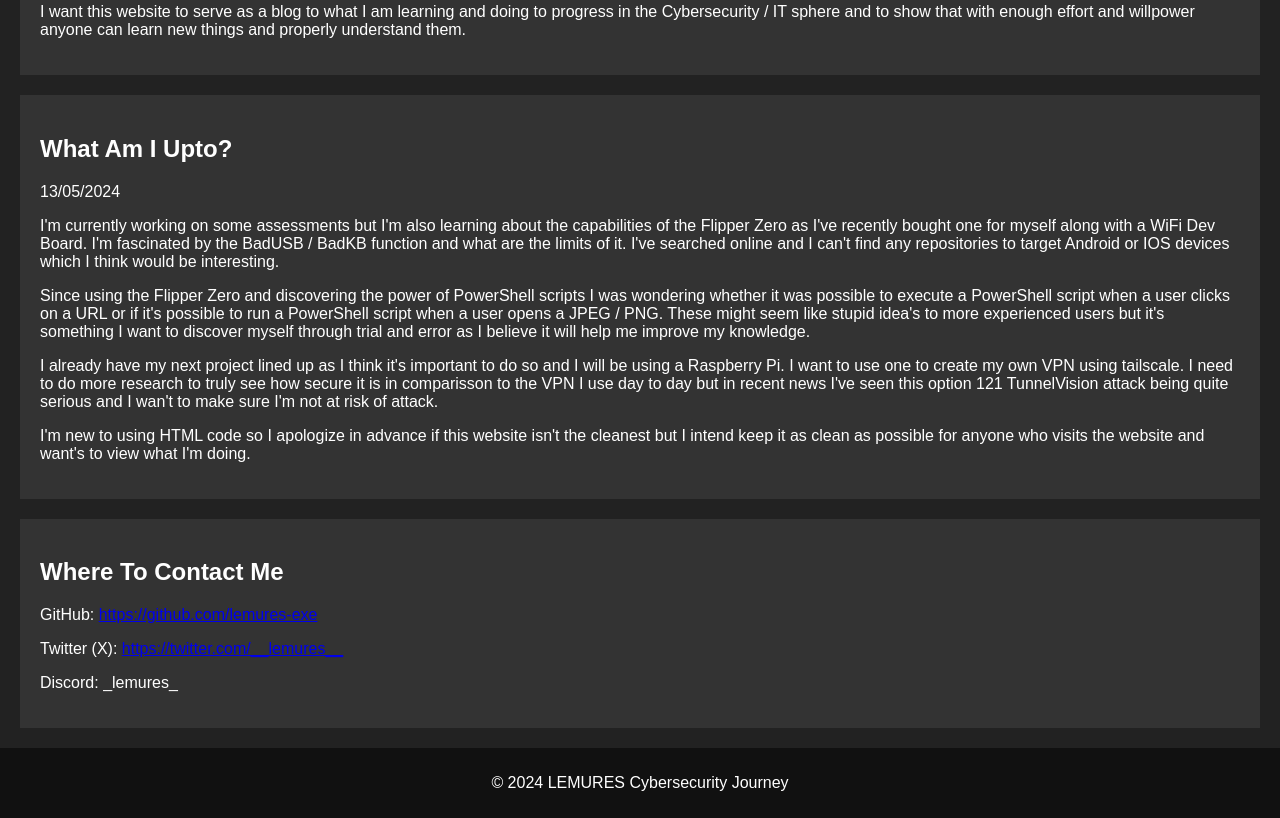
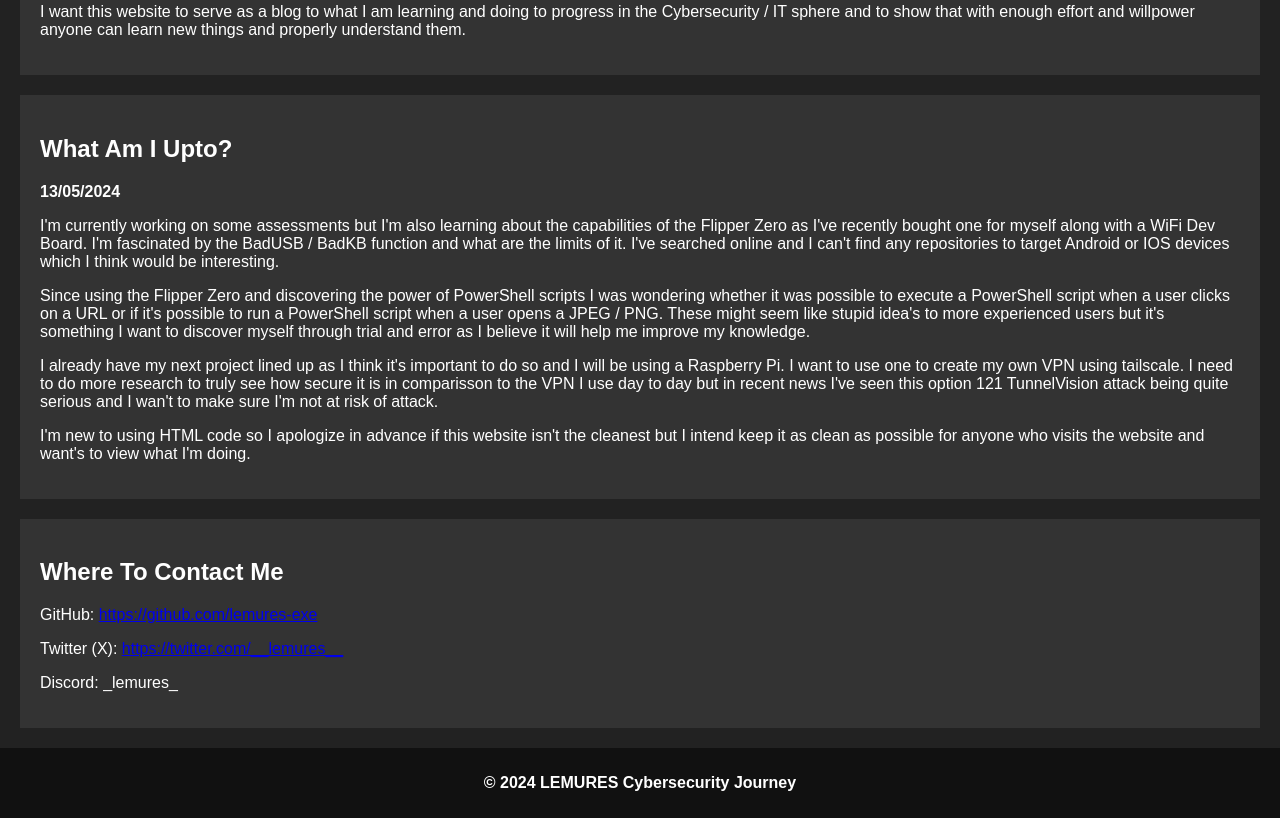
Before and after one commit to lemures-exe/mywebsite, a plain HTML site: page index.html in a window 1280 px wide. Shown: the part 315-1133 px from the top of the page. Drawn offline with Linux system fonts and the light colour scheme.

Commit message:
Update index.html

```diff
--- a/index.html
+++ b/index.html
@@ -66,7 +66,7 @@
     </section>
     <section id="blog">
         <h2>What Am I Upto?</h2>
-        <p>13/05/2024</p>
+        <p><strong>13/05/2024</strong></p>
         <p>I'm currently working on some assessments but I'm also learning about the capabilities of the Flipper Zero as I've recently bought one for myself along with a WiFi Dev Board. I'm fascinated by the BadUSB / BadKB function and what are the limits of it. I've searched online and I can't find any repositories to target Android or IOS devices which I think would be interesting.</p>
         <p>Since using the Flipper Zero and discovering the power of PowerShell scripts I was wondering whether it was possible to execute a PowerShell script when a user clicks on a URL or if it's possible to run a PowerShell script when a user opens a JPEG / PNG. These might seem like stupid idea's to more experienced users but it's something I want to discover myself through trial and error as I believe it will help me improve my knowledge.</p>
         <p>I already have my next project lined up as I think it's important to do so and I will be using a Raspberry Pi. I want to use one to create my own VPN using tailscale. I need to do more research to truly see how secure it is in comparisson to the VPN I use day to day but in recent news I've seen this option 121 TunnelVision attack being quite serious and I wan't to make sure I'm not at risk of attack.</p>
@@ -79,7 +79,7 @@
         <p>Discord: _lemures_</p>
     </section>
     <footer>
-        <p>&copy; 2024 LEMURES Cybersecurity Journey</p>
+        <p><strong>&copy; 2024 LEMURES Cybersecurity Journey</strong></p>
     </footer>
 </body>
 </html>
```
